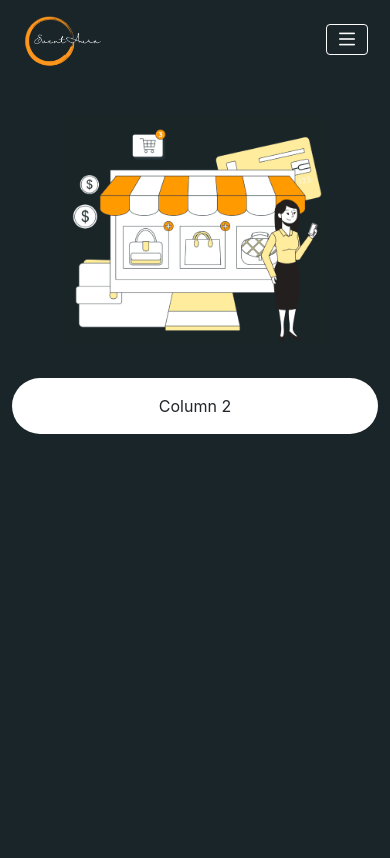
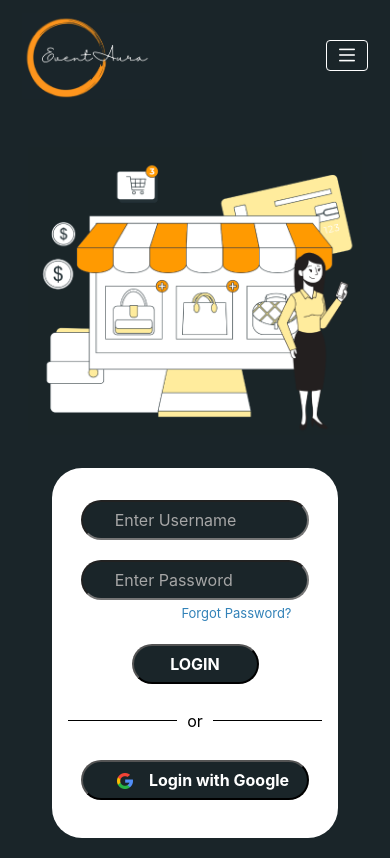
Before and after one commit to vishakavinod22/CSCI_5709_Assignments, a React (Create React App) app in the folder Assignment1/user-authentication/: page / in a window 390 px wide. Built offline with nearby package versions, Linux system fonts and the light colour scheme.

Commit message:
added login form with frontend validations

```diff
--- a/Assignment1/user-authentication/src/Components/Login.jsx
+++ b/Assignment1/user-authentication/src/Components/Login.jsx
@@ -1,8 +1,13 @@
 import Navbar from './Navbar';
 import './styles.css';
 import loginImg from '../images/login-image.png';
+import googleIcon from '../images/search.png';
 
 function Login(){
+    const handleGoogleLoginBtnClick = (event) => {
+        event.preventDefault();
+    };
+
     return(
         <div>
             <Navbar/>
@@ -14,7 +19,32 @@ function Login(){
                         </div>
                     </div>
                     <div className="col-md-6">
-                        <div className="p-3 login-form">Column 2</div>
+                        <div className="p-3 login-form-container">
+                            <form className="login-form">
+                                {/* Username input field */}
+                                <div className="form-input">
+                                    <input type="email" name="username" placeholder='Enter Username' required/>
+                                </div>
+                                <div className="form-input">
+                                    <input className="form-input" type="password" name="password" placeholder='Enter Password' required/>
+                                </div>
+                                <div className="forgot-password">
+                                    <a href='#'>Forgot Password?</a>
+                                </div>
+                                <div className="form-input">
+                                    <input className='login-btn' type="submit" value="LOGIN" />
+                                </div>
+                                {/**  chatGPT **/}
+                                <div className="divider">
+                                    <span className="divider-text">or</span>
+                                </div>
+                                {/**  chatGPT **/}
+                                <button className="google-login-btn" onClick={handleGoogleLoginBtnClick}>
+                                    <img src={googleIcon} alt="Google icon" className="google-icon" />
+                                    Login with Google
+                                </button>
+                            </form>
+                        </div>
                     </div>
                 </div>
             </div>
--- a/Assignment1/user-authentication/src/Components/Navbar.jsx
+++ b/Assignment1/user-authentication/src/Components/Navbar.jsx
@@ -4,32 +4,34 @@ import hamburgerIcon from '../images/hamburger.png';
 
 function Navbar(){
     return(
-        <nav class="navbar navbar-expand-lg">
-            <div class="container-fluid">
-                <a class="navbar-brand" href="#">
+       /**  chatGPT **/
+        <nav className="navbar navbar-expand-lg">
+            <div className="container-fluid">
+                <a className="navbar-brand" href="#">
                     <img src={logo} alt="logo for EventAura" id="logo-img" />
                 </a>
-                <button class="navbar-toggler" type="button" data-bs-toggle="collapse" data-bs-target="#navbarNav" aria-controls="navbarNav" aria-expanded="false" aria-label="Toggle navigation">
+                <button className="navbar-toggler" type="button" data-bs-toggle="collapse" data-bs-target="#navbarNav" aria-controls="navbarNav" aria-expanded="false" aria-label="Toggle navigation">
                     <span><img src={hamburgerIcon} alt="hamburger icon" id="hamburger-icon"/></span>
                 </button>
-                <div class="collapse navbar-collapse" id="navbarNav">
-                    <ul class="navbar-nav ms-auto">
-                        <li class="nav-item">
-                            <a class="nav-link" aria-current="page" href="#">Home</a>
+                <div className="collapse navbar-collapse" id="navbarNav">
+                    <ul className="navbar-nav ms-auto">
+                        <li className="nav-item">
+                            <a className="nav-link" aria-current="page" href="#">Home</a>
                         </li>
-                        <li class="nav-item">
-                            <a class="nav-link" href="#">About Us</a>
+                        <li className="nav-item">
+                            <a className="nav-link" href="#">About Us</a>
                         </li>
-                        <li class="nav-item">
-                            <a class="nav-link" href="#">FAQs</a>
+                        <li className="nav-item">
+                            <a className="nav-link" href="#">FAQs</a>
                         </li>
-                        <li class="nav-item">
-                            <a class="nav-link" href="#">Contact Us</a>
+                        <li className="nav-item">
+                            <a className="nav-link" href="#">Contact Us</a>
                         </li>
                     </ul>
                 </div>
             </div>
         </nav>
+        /**  chatGPT **/
     );
 }
 
--- a/Assignment1/user-authentication/src/Components/styles.css
+++ b/Assignment1/user-authentication/src/Components/styles.css
@@ -44,15 +44,104 @@ body {
     width: 80%;
 }
 
+.login-form-container{
+    border-radius: 30px;
+    background-color: #fff;
+    margin-right: 100px;
+    /* margin-left: 50px; */
+}
+
 .login-form{
+    margin-top: 2rem;
+}
+
+.form-input input{
+    color: #fff;
+    background: #1A2529;
+    border-radius: 20px;
+    width: 80%;
+    height: 3rem;
+    margin-bottom: 20px;
+    padding-left: 2rem;
+}
+
+.form-input input::placeholder{
+    color: #A6A6A6;
+}
+
+.forgot-password{
+    margin-top: -20px;
+    text-align: right;
+    width: 88%;
+}
+
+.forgot-password a{
+    text-decoration: none;
+    color: #3282B8;
+    font-size: small;
+}
+
+.form-input .login-btn{
+    margin-top: 18px;
+    width: 20%;
+    height: 2.5rem;
+    padding: 0;
+    font-weight: 700;
+}
+
+.form-input .login-btn:hover{
+    color: #1A2529;
+    background: #FF9A00;
+}
+
+/**  chatGPT **/
+.divider {
+    display: flex;
+    align-items: center;
+    text-align: center;
+    width: 100%;
+    margin: 10px 0;
+}
+
+.divider::before,
+.divider::after {
+    content: '';
+    flex: 1;
+    border-bottom: 1px solid #000;
+}
+
+.divider-text {
+    margin: 0 10px;
+    color: #000;
+}
+/**  chatGPT **/
+
+.google-login-btn{
+    margin: 22px auto;
+    background: #1A2529;
+    color: #fff;
     border-radius: 50px;
-    background-color: #fff;
+    width: 80%;
+    height: 3rem;
+    text-align: center;
+    font-weight: 700;
 }
+
+.google-login-btn:hover{
+    color: #1A2529;
+    background: #FF9A00;
+}
+.google-icon{
+    width: 2rem;
+    /* margin-left: -5rem; */
+    margin-right: 2rem;
+}
+
 
 @media screen and (max-width: 800px){
     #logo-img{
         margin-left: 10px;
-        width: 5rem;
+        width: 8rem;
     }
 
     .navbar-toggler{
@@ -61,5 +150,40 @@ body {
 
     #login-img{
         margin-bottom: 5%;
+        width: 100%;
+    }
+
+    .login-form-container{
+        margin: auto 40px 20px 40px;
+    }
+
+    .login-form{
+        margin-top: 1rem;
+    }
+
+    .form-input input{
+        width: 90%;
+        height: 2.5rem;
+        padding-left: 2rem;
+    }
+
+    .form-input .login-btn{
+        margin-top: 20px;
+        width: 50%;
+        height: 2.5rem;
+    }
+
+    .divider {
+        margin: 5px 0;
+    }
+
+    .google-login-btn{
+        width: 90%;
+        height: 2.5rem;
+    }
+    .google-icon{
+        width: 1rem;
+        margin-left: 1rem;
+        margin-right: 1rem;
     }
 }
```
Also changed, not shown: Assignment1/user-authentication/src/images/search.png (added).
